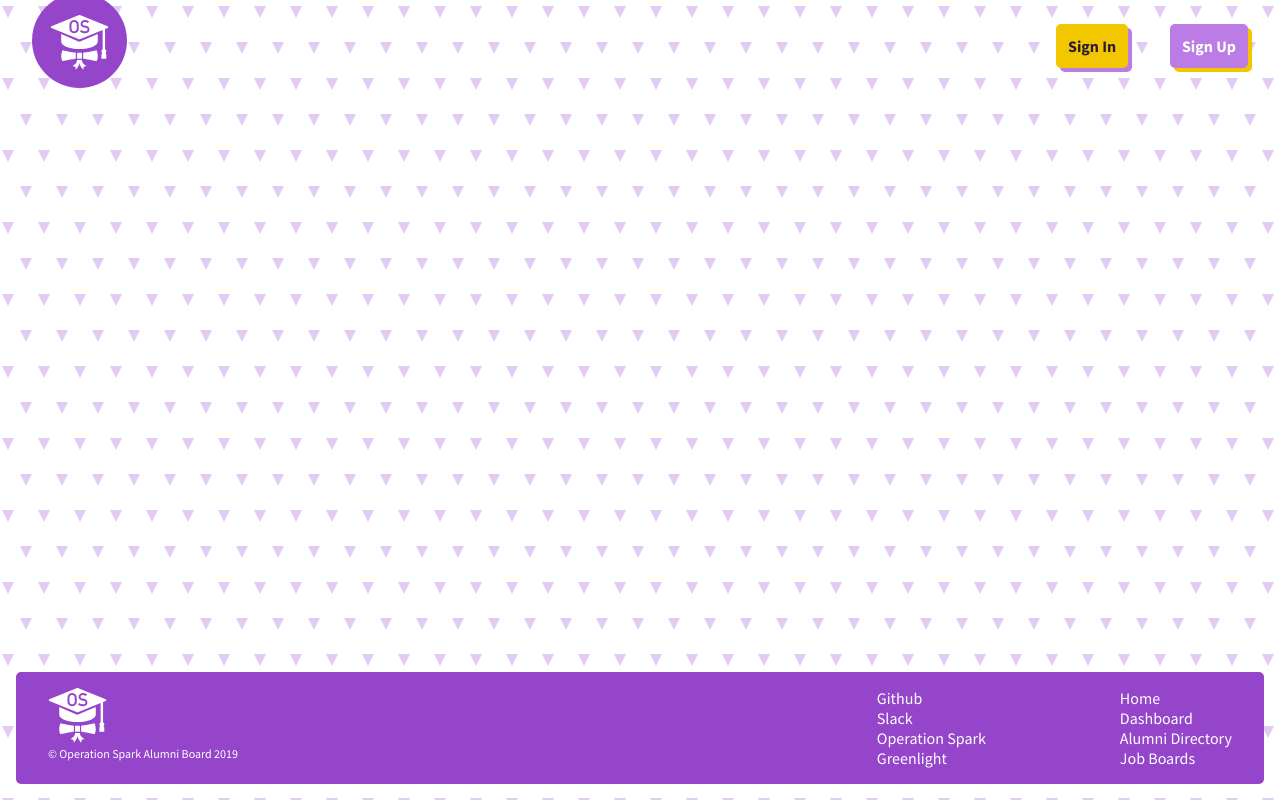
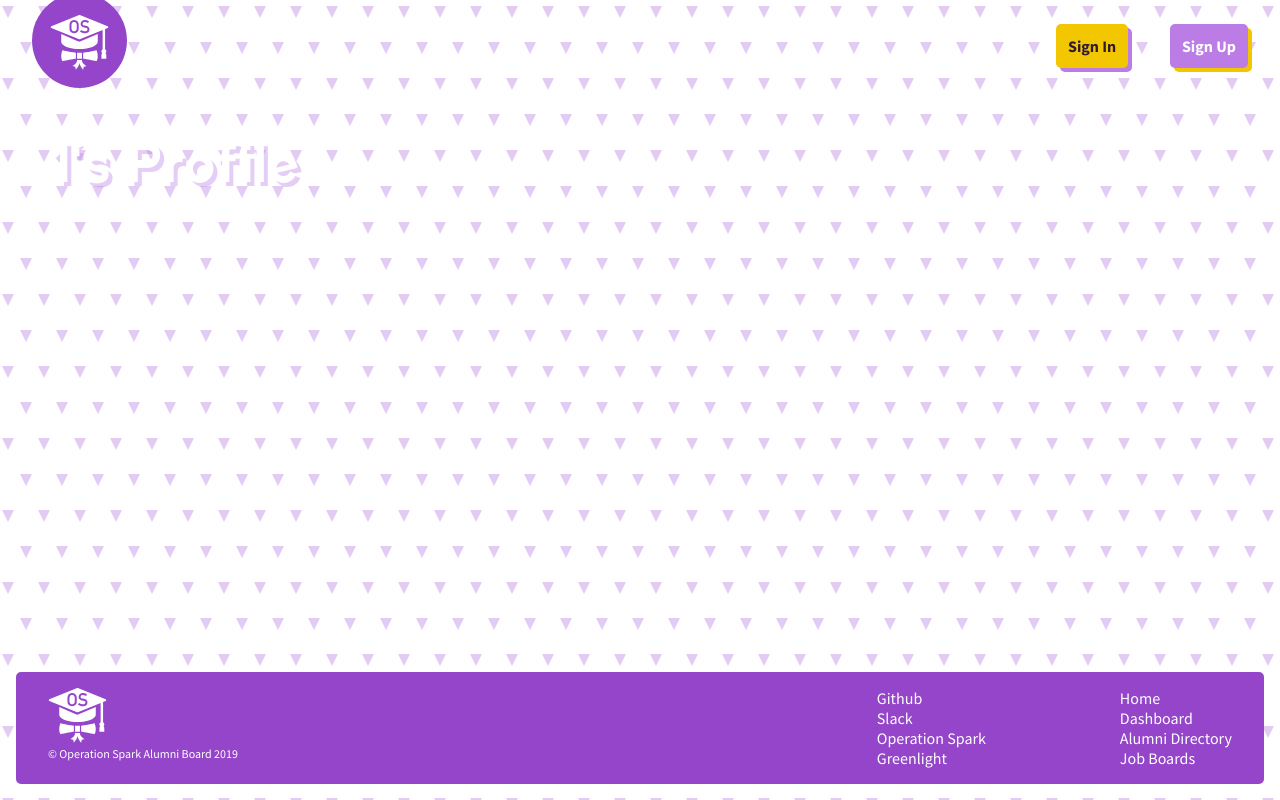
Before and after one commit to OperationSparkAlumni/alumni-network, a React (Create React App) app: page /profile/1 in a window 1280 px wide. Built offline with nearby package versions, Linux system fonts and the light colour scheme.

Commit message:
creates profile component

```diff
--- /dev/null
+++ b/src/Profile/index.jsx
@@ -0,0 +1,11 @@
+import React, { useState, useEffect } from 'react';
+import styled from 'styled-components';
+
+import { Heading } from '../common/styles';
+import colors from '../common/colors';
+
+const Profile = ({ userId }) => (
+  <Heading>{userId}'s Profile</Heading>
+);
+
+export default Profile;
--- a/src/common/ProtectedRoutes.jsx
+++ b/src/common/ProtectedRoutes.jsx
@@ -5,6 +5,7 @@ import { useAuthContext } from './AuthContext';
 import Dashboard from '../Dashboard';
 import Directory from '../Directory';
 import Jobs from '../Jobs';
+import Profile from '../Profile';
 
 const ProtectedRoutes = () => {
   const { isAuth } = useAuthContext();
@@ -18,7 +19,9 @@ const ProtectedRoutes = () => {
       {!isAuth && <Redirect from="/alumni-directory" to="/" />}
       <Directory path="/alumni-directory" />
       {!isAuth && <Redirect from="/jobs" to="/" />}
-      <Jobs path="jobs" />
+      <Jobs path="/jobs" />
+      {!isAuth && <Redirect from="/profile" to="/" />}
+      <Profile path="/profile/:userId" />
     </Router>
   );
 };
```
